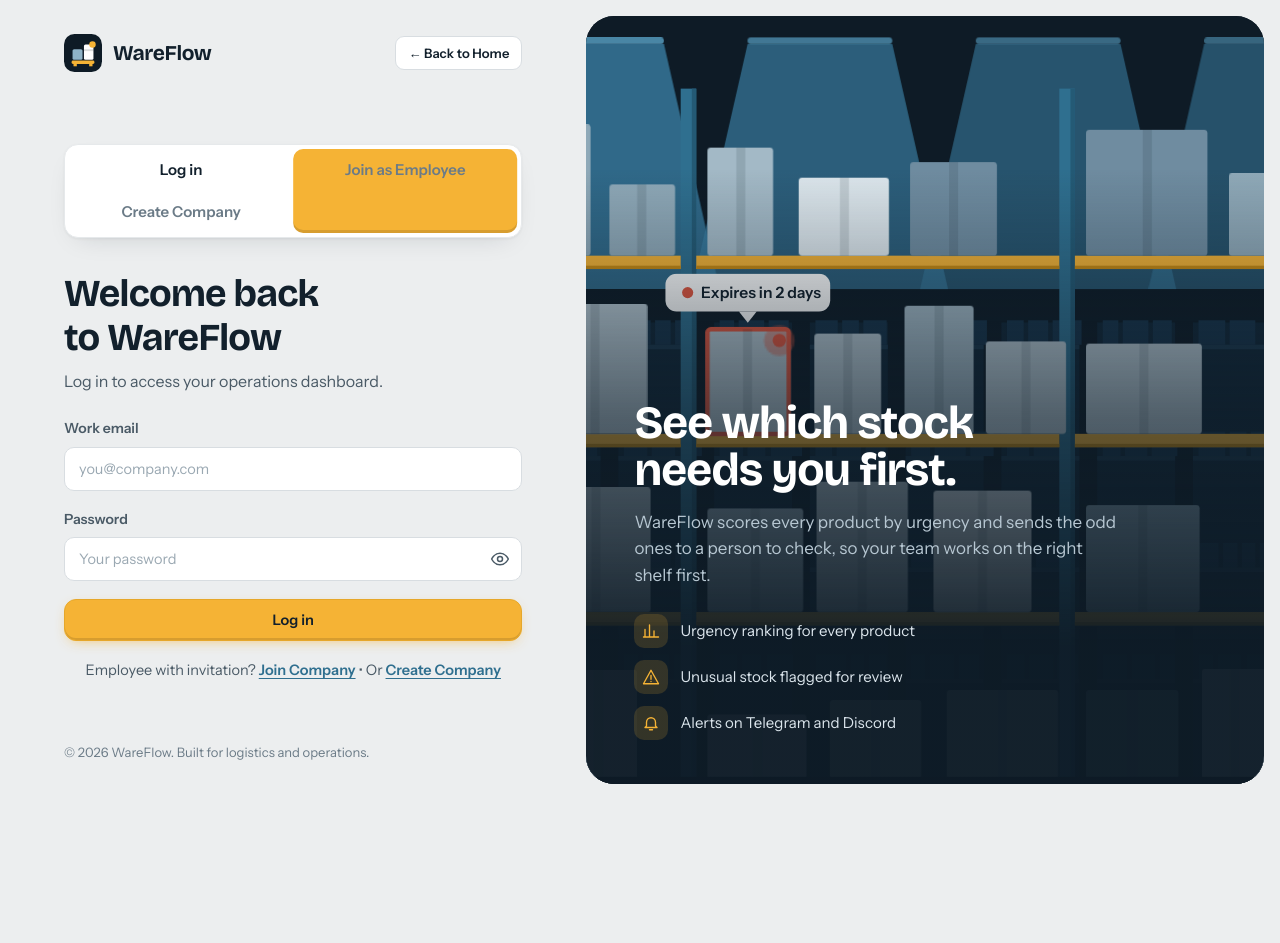
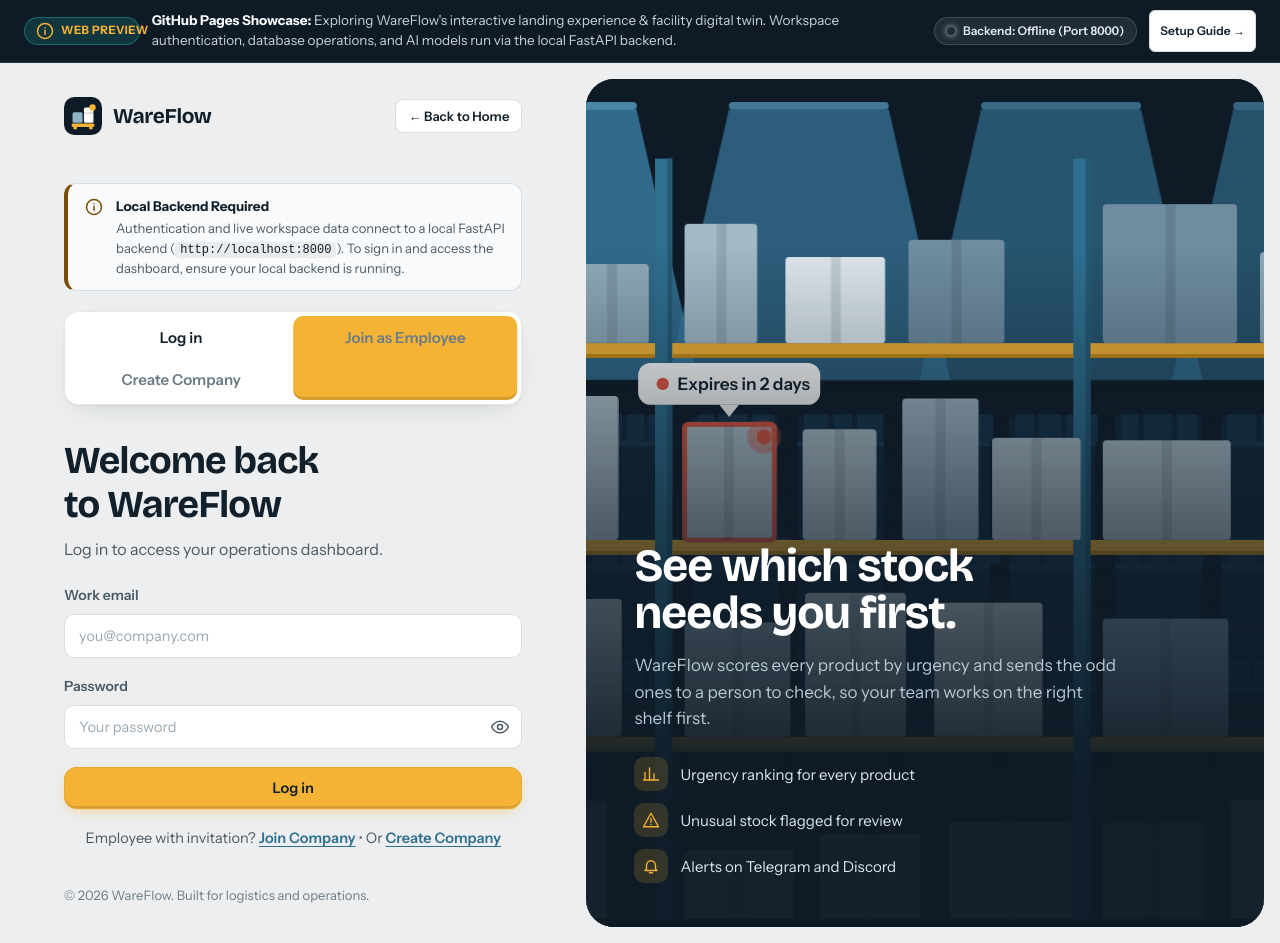
Before and after one commit to Ajay-200858/wareflowv3, a plain HTML site: page frontend/index.html in a window 1280 px wide. Both pictures are taken after a click on the button "Log in". Before the commit the page ends 800 px from the top, so only its background shows below. Drawn offline with nearby package versions, Linux system fonts and the light colour scheme; no server answers.

Commit message:
feat(pages): configure GitHub Pages deployment and local backend demo notice

```diff
--- a/frontend/css/style.css
+++ b/frontend/css/style.css
@@ -575,6 +575,149 @@ img, svg { display: block; max-width: 100%; }
 }
 
 /* =====================================================================
+   DEMO BANNER & BACKEND STATUS PILL
+   ===================================================================== */
+.demo-banner {
+  background: var(--night);
+  color: #fff;
+  border-bottom: 1px solid var(--night-line);
+  padding: 10px 24px;
+  font-size: 13.5px;
+  position: relative;
+  z-index: 50;
+}
+
+.demo-banner-inner {
+  max-width: 1240px;
+  margin: 0 auto;
+  display: flex;
+  align-items: center;
+  justify-content: space-between;
+  gap: 16px;
+  flex-wrap: wrap;
+}
+
+.demo-banner-content {
+  display: flex;
+  align-items: center;
+  gap: 12px;
+  flex: 1;
+  min-width: 280px;
+}
+
+.demo-badge {
+  display: inline-flex;
+  align-items: center;
+  gap: 6px;
+  background: rgba(45, 212, 191, 0.15);
+  color: var(--beam);
+  border: 1px solid rgba(45, 212, 191, 0.35);
+  padding: 3px 10px;
+  border-radius: 999px;
+  font-size: 11.5px;
+  font-weight: 700;
+  text-transform: uppercase;
+  letter-spacing: 0.04em;
+  white-space: nowrap;
+}
+
+.demo-banner-text {
+  margin: 0;
+  color: #c5d4df;
+  line-height: 1.45;
+}
+
+.demo-banner-text strong {
+  color: #fff;
+}
+
+.demo-banner-actions {
+  display: flex;
+  align-items: center;
+  gap: 12px;
+  flex-shrink: 0;
+}
+
+.backend-status-pill {
+  display: inline-flex;
+  align-items: center;
+  gap: 8px;
+  padding: 4px 12px;
+  border-radius: 999px;
+  background: rgba(255, 255, 255, 0.08);
+  border: 1px solid rgba(255, 255, 255, 0.14);
+  font-size: 12px;
+  font-weight: 600;
+  color: #e2e8f0;
+  font-variant-numeric: tabular-nums;
+  white-space: nowrap;
+}
+
+.backend-status-pill .status-dot {
+  width: 8px;
+  height: 8px;
+  border-radius: 50%;
+  background: var(--amber);
+  box-shadow: 0 0 6px currentColor;
+}
+
+.backend-status-pill.online .status-dot {
+  background: var(--ok);
+  color: var(--ok);
+}
+
+.backend-status-pill.offline .status-dot {
+  background: var(--amber);
+  color: var(--amber);
+}
+
+.btn-xs {
+  padding: 4px 10px;
+  font-size: 12px;
+  border-radius: 6px;
+  text-decoration: none;
+}
+
+.auth-notice-card {
+  display: flex;
+  gap: 12px;
+  background: #f8fafc;
+  border: 1.5px solid var(--line);
+  border-left: 4px solid var(--beam-deep);
+  border-radius: 12px;
+  padding: 12px 16px;
+  margin-bottom: 20px;
+  color: var(--ink-2);
+  font-size: 13px;
+  line-height: 1.5;
+}
+
+.auth-notice-card .auth-notice-icon {
+  flex-shrink: 0;
+  width: 20px;
+  height: 20px;
+  color: var(--beam-deep);
+  margin-top: 1px;
+}
+
+.auth-notice-card strong {
+  display: block;
+  font-size: 13.5px;
+  font-weight: 700;
+  margin-bottom: 3px;
+  color: var(--ink);
+}
+
+.auth-notice-card code {
+  background: rgba(0, 0, 0, 0.06);
+  padding: 1px 5px;
+  border-radius: 4px;
+  font-family: monospace;
+  font-size: 12px;
+  color: var(--ink);
+}
+
+/* =====================================================================
    AUTH PAGE
    ===================================================================== */
 .auth { min-height: 100vh; display: grid; grid-template-columns: minmax(440px, .9fr) 1.1fr; gap: 16px; padding: 16px; }
--- a/frontend/index.html
+++ b/frontend/index.html
@@ -13,6 +13,25 @@
 </head>
 <body class="auth-page">
   <div class="toasts" id="toasts" aria-live="polite"></div>
+
+  <!-- Live Preview / Demo Notice Banner -->
+  <aside class="demo-banner" id="demoBanner" aria-label="Deployment status notice">
+    <div class="demo-banner-inner">
+      <div class="demo-banner-content">
+        <span class="demo-badge"><i data-icon="info"></i> Web Preview</span>
+        <p class="demo-banner-text">
+          <strong>GitHub Pages Showcase:</strong> Exploring WareFlow's interactive landing experience &amp; facility digital twin. Workspace authentication, database operations, and AI models run via the local FastAPI backend.
+        </p>
+      </div>
+      <div class="demo-banner-actions">
+        <span class="backend-status-pill" id="backendStatusPill" title="Checks connectivity to local FastAPI server">
+          <span class="status-dot"></span>
+          <span id="backendStatusText">Checking Backend...</span>
+        </span>
+        <a href="https://github.com/Ajay-200858/wareflowv3#readme" target="_blank" rel="noopener noreferrer" class="btn btn-xs btn-ghost">Setup Guide &rarr;</a>
+      </div>
+    </div>
+  </aside>
 
   <main id="landingView" class="landing">
     <header class="landing-nav">
@@ -113,6 +132,15 @@
       </header>
 
       <div class="auth-card">
+        <!-- Local Backend Requirement Notice -->
+        <div class="auth-notice-card" id="authNoticeCard">
+          <div class="auth-notice-icon"><i data-icon="info"></i></div>
+          <div>
+            <strong>Local Backend Required</strong>
+            Authentication and live workspace data connect to a local FastAPI backend (<code>http://localhost:8000</code>). To sign in and access the dashboard, ensure your local backend is running.
+          </div>
+        </div>
+
         <div class="seg" id="seg" data-mode="login" role="tablist" aria-label="Choose how to continue" data-reveal style="--d:.05s">
           <span class="seg-ind"></span>
           <button type="button" role="tab" data-mode="login" class="on" aria-selected="true">Log in</button>
@@ -271,20 +299,55 @@
       }
     }
 
-    // Automatically redirect if already logged in in this tab
+    // Automatically redirect if valid session data exists in this tab
     if (sessionStorage.getItem('wf_token')) {
+      try {
         const session = JSON.parse(sessionStorage.getItem('wf_session_data') || '{}');
-        if (session && session.user && session.user.role && session.user.role.toUpperCase() === 'EMPLOYEE') {
-             window.location.replace('app.html#employee-overview');
-        } else if (session && session.user && session.user.setup_completed) {
-             window.location.replace('app.html#overview');
+        if (session && session.user && session.user.email) {
+          if (session.user.role && session.user.role.toUpperCase() === 'EMPLOYEE') {
+            window.location.replace('app.html#employee-overview');
+          } else if (session.user.setup_completed) {
+            window.location.replace('app.html#overview');
+          } else {
+            window.location.replace('onboarding.html');
+          }
         } else {
-             window.location.replace('onboarding.html');
+          sessionStorage.removeItem('wf_token');
         }
+      } catch (e) {
+        sessionStorage.removeItem('wf_token');
+      }
     }
   </script>
   <script src="js/ui.js"></script>
   <script src="js/api/apiClient.js"></script>
   <script src="js/auth.js"></script>
+  <script>
+    (async function initBackendHealth() {
+      const pill = document.getElementById('backendStatusPill');
+      const text = document.getElementById('backendStatusText');
+      if (!pill || !text || !window.apiClient) return;
+
+      try {
+        const res = await window.apiClient.checkBackendStatus();
+        if (res.online) {
+          pill.classList.remove('offline');
+          pill.classList.add('online');
+          text.textContent = 'Backend: Connected';
+          pill.title = 'Connected to FastAPI backend (' + window.apiClient.getBaseUrl() + ')';
+        } else {
+          pill.classList.remove('online');
+          pill.classList.add('offline');
+          const isLocal = window.location.hostname === 'localhost' || window.location.hostname === '127.0.0.1';
+          text.textContent = isLocal ? 'Backend: Offline (Port 8000)' : 'Backend: Local Only (Offline)';
+          pill.title = 'FastAPI backend is offline. Start the backend locally to enable full operations.';
+        }
+      } catch (e) {
+        pill.classList.remove('online');
+        pill.classList.add('offline');
+        text.textContent = 'Backend: Local Only (Offline)';
+      }
+    })();
+  </script>
 </body>
 </html>
--- a/frontend/js/api/apiClient.js
+++ b/frontend/js/api/apiClient.js
@@ -1,6 +1,10 @@
-const API_BASE_URL = "http://localhost:8000/api";
+const API_BASE_URL = (typeof window !== "undefined" && (window.WAREFLOW_API_URL || localStorage.getItem("wf_api_base_url"))) || "http://localhost:8000/api";
 
 const apiClient = {
+    getBaseUrl() {
+        return API_BASE_URL;
+    },
+
     getToken() {
         return sessionStorage.getItem("wf_token");
     },
@@ -11,6 +15,26 @@ const apiClient = {
 
     clearToken() {
         sessionStorage.removeItem("wf_token");
+    },
+
+    async checkBackendStatus() {
+        try {
+            const controller = new AbortController();
+            const timeoutId = setTimeout(() => controller.abort(), 2500);
+            const healthUrl = API_BASE_URL.replace(/\/api\/?$/, "/api/health");
+            const response = await fetch(healthUrl, {
+                method: "GET",
+                signal: controller.signal
+            });
+            clearTimeout(timeoutId);
+            if (response.ok) {
+                const data = await response.json();
+                return { online: true, data };
+            }
+            return { online: false, status: response.status };
+        } catch (error) {
+            return { online: false, error: error.message || "Unreachable" };
+        }
     },
 
     async request(endpoint, method = "GET", body = null) {
@@ -62,8 +86,13 @@ const apiClient = {
             return data;
         } catch (error) {
             console.error("API Request failed:", error);
-            if (error instanceof TypeError && error.message === "Failed to fetch") {
-                throw new Error("Network error or CORS issue. Please check your connection and ensure the server is running.");
+            if (error instanceof TypeError && (error.message === "Failed to fetch" || error.name === "TypeError")) {
+                const isLocal = typeof window !== "undefined" && (window.location.hostname === "localhost" || window.location.hostname === "127.0.0.1");
+                if (!isLocal) {
+                    throw new Error("Local backend offline. The FastAPI server and MySQL database run locally (http://localhost:8000). Please start the backend on your machine to perform this operation.");
+                } else {
+                    throw new Error("Cannot connect to local backend at http://localhost:8000. Please ensure the FastAPI server is running.");
+                }
             }
             throw error;
         }
--- a/frontend/js/pages/orders.js
+++ b/frontend/js/pages/orders.js
@@ -205,7 +205,7 @@ window.pages.orders.showImportModal = function() {
             <div id="o-import-feedback" style="margin-bottom:1rem;"></div>
 
             <div style="display:flex; justify-content:space-between; align-items:center; margin-top:2rem;">
-                <a href="/api/orders/sample-csv" onclick="event.preventDefault(); window.pages.orders.downloadSampleCSV();" style="color:var(--primary);"><i data-icon="download"></i> Download Sample CSV</a>
+                <a href="#" onclick="event.preventDefault(); window.pages.orders.downloadSampleCSV();" style="color:var(--primary);"><i data-icon="download"></i> Download Sample CSV</a>
                 <div style="display:flex; gap:8px;">
                   <button type="button" class="btn btn-ghost" onclick="document.getElementById('order-import-scrim').remove()">Cancel</button>
                   <button type="button" class="btn btn-primary" id="o-import-btn" onclick="window.pages.orders.processImport()">Upload & Import</button>
```
Also changed, not shown: index.html (added, +47 -0 lines), 4 other files.
